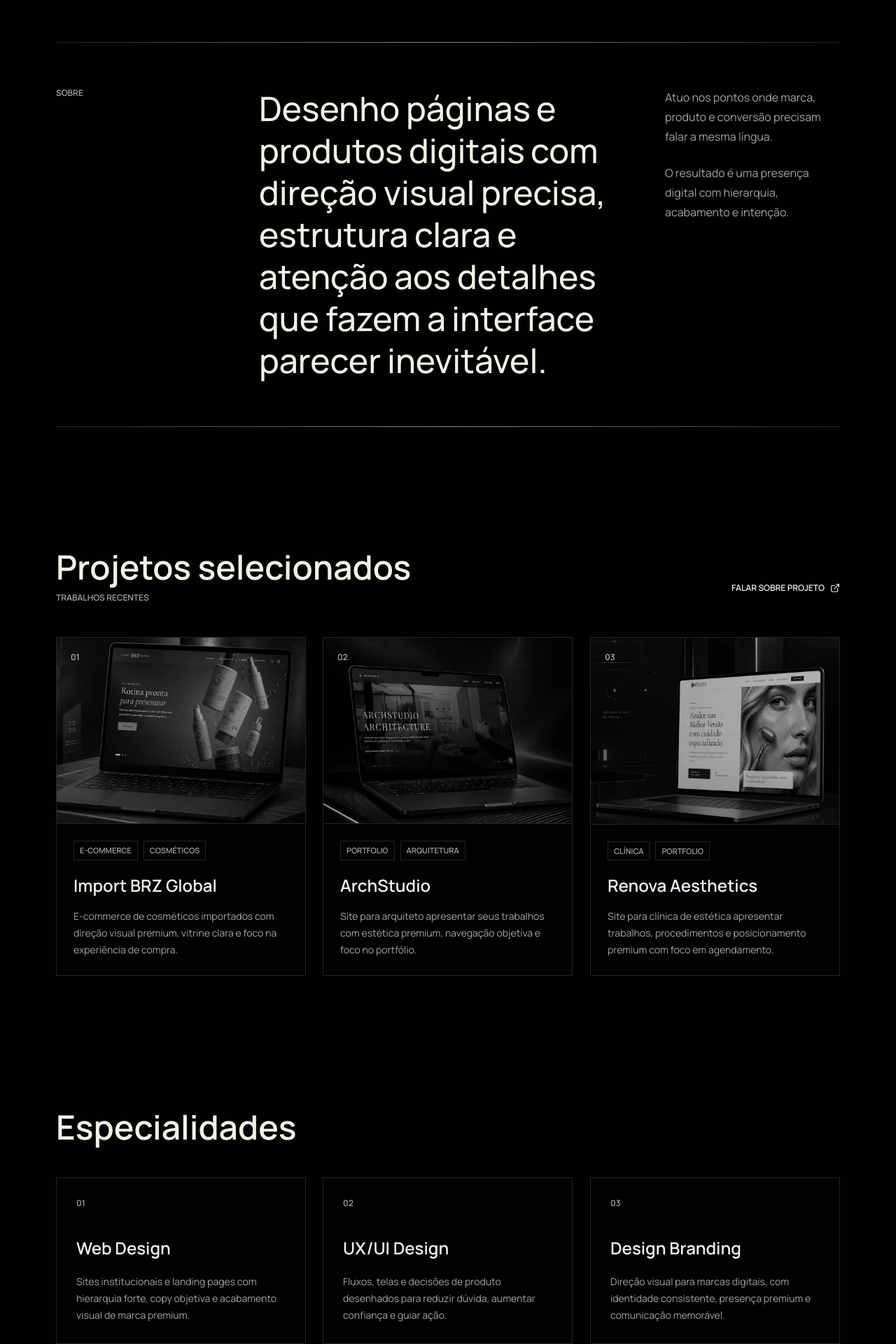
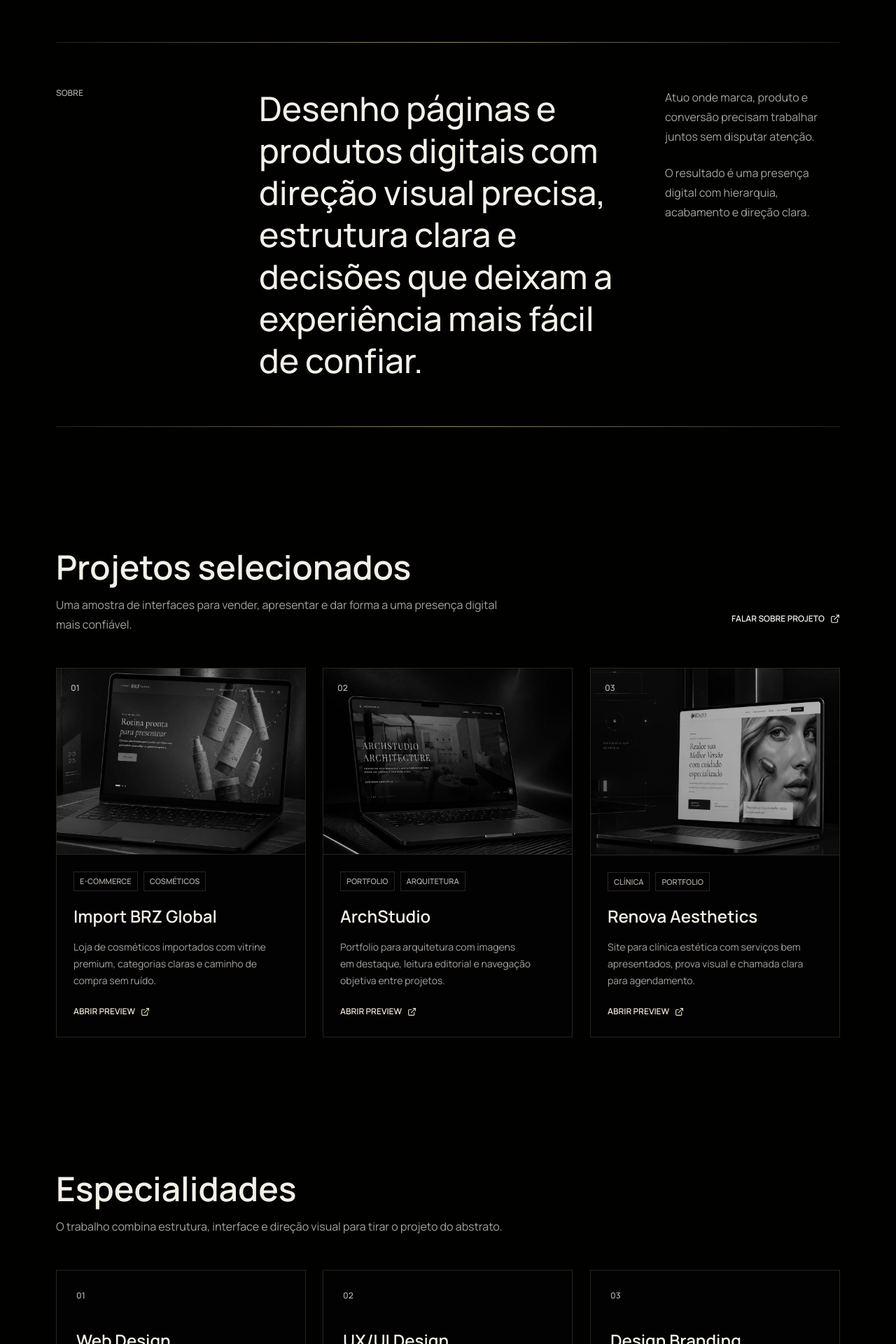
Before and after one commit to Monteiromathe550/matheus-portifolio, a React (Vite) app: page / in a window 1280 px wide. Shown: the part 820-2740 px from the top of the page at 70% size. Built offline with nearby package versions, Linux system fonts and the light colour scheme; a web font is replaced by a local one.

Commit message:
Refine section structure and copy

```diff
--- a/src/App.tsx
+++ b/src/App.tsx
@@ -25,9 +25,9 @@ const projects: Project[] = [
     tags: ["E-commerce", "Cosméticos"],
     image: importBrzImage,
     liveUrl: "https://solange-cosm-ticos-main.vercel.app/",
-    summary: "E-commerce de cosméticos importados com direção visual premium, vitrine clara e foco na experiência de compra.",
-    challenge: "Apresentar cosméticos importados com uma vitrine elegante, clara e preparada para compra.",
-    result: "Uma narrativa visual mais premium, produtos em destaque e uma experiência direta para escolher kits e cosméticos.",
+    summary: "Loja de cosméticos importados com vitrine premium, categorias claras e caminho de compra sem ruído.",
+    challenge: "Organizar uma oferta variada de cosméticos importados sem perder elegância, confiança e ritmo de navegação.",
+    result: "Vitrine mais clara, produtos com presença visual e uma jornada direta para comparar opções e iniciar a compra.",
   },
   {
     title: "ArchStudio",
@@ -35,9 +35,9 @@ const projects: Project[] = [
     tags: ["Portfolio", "Arquitetura"],
     image: archstudioImage,
     liveUrl: "https://site-arquitetura-psi.vercel.app/",
-    summary: "Site para arquiteto apresentar seus trabalhos com estética premium, navegação objetiva e foco no portfólio.",
-    challenge: "Criar uma presença digital para arquitetos apresentarem seus trabalhos com impacto visual e leitura profissional.",
-    result: "Portfolio com presença sofisticada, projetos em destaque e narrativa clara para apresentar o trabalho do arquiteto.",
+    summary: "Portfolio para arquitetura com imagens em destaque, leitura editorial e navegação objetiva entre projetos.",
+    challenge: "Dar protagonismo aos projetos sem transformar o site em uma galeria pesada ou confusa.",
+    result: "Uma presença sofisticada, com hierarquia visual clara e espaço para cada projeto respirar.",
   },
   {
     title: "Renova Aesthetics",
@@ -45,23 +45,23 @@ const projects: Project[] = [
     tags: ["Clínica", "Portfolio"],
     image: renovaImage,
     liveUrl: "https://renova-aesthetics.vercel.app/",
-    summary: "Site para clínica de estética apresentar trabalhos, procedimentos e posicionamento premium com foco em agendamento.",
-    challenge: "Apresentar uma clínica de estética com confiança, sofisticação e espaço para mostrar trabalhos e procedimentos.",
-    result: "Site institucional refinado, com apresentação clara dos serviços e caminho direto para agendamento.",
+    summary: "Site para clínica estética com serviços bem apresentados, prova visual e chamada clara para agendamento.",
+    challenge: "Comunicar confiança e sofisticação sem deixar procedimentos, resultados e contato competindo pela atenção.",
+    result: "Interface refinada, serviços mais fáceis de entender e caminho de contato direto para novos agendamentos.",
   },
 ]
 
 const specialties = [
-  ["Web Design", "Sites institucionais e landing pages com hierarquia forte, copy objetiva e acabamento visual de marca premium."],
-  ["UX/UI Design", "Fluxos, telas e decisões de produto desenhados para reduzir dúvida, aumentar confiança e guiar ação."],
-  ["Design Branding", "Direção visual para marcas digitais, com identidade consistente, presença premium e comunicação memorável."],
+  ["Web Design", "Sites institucionais, landing pages e portfólios com hierarquia forte, copy objetiva e acabamento premium."],
+  ["UX/UI Design", "Jornadas, telas e decisões de interface pensadas para reduzir dúvida e guiar a próxima ação."],
+  ["Design Branding", "Direção visual para marcas digitais que precisam parecer consistentes, confiáveis e fáceis de reconhecer."],
 ]
 
 const processSteps = [
-  ["01", "Diagnóstico", "Entendo objetivo, público, referência visual e o que precisa converter para definir a direção certa."],
-  ["02", "Direção", "Transformo o briefing em estrutura, hierarquia, estilo visual e primeira rota de experiência."],
-  ["03", "Interface", "Desenho telas com atenção a ritmo, responsividade, clareza de ação e detalhes de acabamento."],
-  ["04", "Entrega", "Organizo próximos passos, ajustes finais e arquivos ou publicação para a presença digital ficar pronta."],
+  ["01", "Diagnóstico", "Alinho objetivo, público, referências e decisão principal que a página precisa facilitar."],
+  ["02", "Direção", "Transformo o briefing em estrutura, hierarquia, tom visual e caminho de navegação."],
+  ["03", "Interface", "Desenho as telas com ritmo, responsividade, clareza de ação e acabamento visual."],
+  ["04", "Entrega", "Fecho ajustes, preparo publicação ou arquivos finais e deixo os próximos passos organizados."],
 ]
 
 const navItems = [
@@ -379,13 +379,13 @@ function Hero() {
           </span>
         </h1>
         <p className="hero-copy max-w-xl text-base leading-8 text-muted-foreground md:text-lg">
-          {keepLastWordsTogether("Criação de interfaces, sites e experiências digitais pensadas para unir estética, usabilidade e conversão. Minimalismo com propósito.")}
+          {keepLastWordsTogether("Interfaces e sites com direção visual, navegação clara e acabamento pensado para transformar visita em confiança.")}
         </p>
         <a href="#projetos" className="hero-cta mt-12 inline-flex items-center gap-4 text-xs font-semibold uppercase text-muted-foreground transition-colors duration-500 hover:text-primary">
           <span className="hero-cta-icon grid h-12 w-12 place-items-center border border-border">
             <ArrowDown size={17} />
           </span>
-          Ver projetos
+          Ver trabalhos
         </a>
       </div>
     </section>
@@ -397,10 +397,12 @@ function Projects() {
 
   return (
     <section id="projetos" className="projects-section mx-auto max-w-[1440px] px-6 py-24 md:px-20" aria-labelledby="projects-title">
-      <div className="mb-12 flex flex-col justify-between gap-4 md:flex-row md:items-end">
-        <div data-reveal="heading">
+      <div className="mb-12 flex flex-col justify-between gap-5 md:flex-row md:items-end">
+        <div className="max-w-2xl" data-reveal="heading">
           <h2 id="projects-title" className="text-4xl font-medium text-primary md:text-5xl">Projetos selecionados</h2>
-          <p className="mt-3 text-xs font-semibold uppercase text-muted-foreground">Trabalhos recentes</p>
+          <p className="mt-4 text-base leading-7 text-muted-foreground">
+            Uma amostra de interfaces para vender, apresentar e dar forma a uma presença digital mais confiável.
+          </p>
         </div>
         <a href="#contato" className="section-action inline-flex items-center gap-2 text-xs font-semibold uppercase text-primary" data-reveal="heading" style={revealStyle(1)}>
           Falar sobre projeto <ExternalLink size={14} />
@@ -431,6 +433,9 @@ function Projects() {
               </div>
               <h3 className="mb-4 text-2xl font-medium text-primary">{project.title}</h3>
               <p className="text-sm leading-6 text-muted-foreground">{keepLastWordsTogether(project.summary)}</p>
+              <span className="project-card-action mt-6 inline-flex items-center gap-2 text-xs font-semibold uppercase text-primary">
+                Abrir preview <ExternalLink size={13} />
+              </span>
             </div>
           </button>
         ))}
@@ -546,11 +551,11 @@ function About() {
   return (
     <section id="sobre" className="about-section mx-auto max-w-[1440px] px-6 py-20 md:px-20" aria-labelledby="about-title">
       <div className="about-panel grid gap-10 border-y border-border py-16 lg:grid-cols-12" data-reveal="line">
-        <p id="about-title" className="text-xs font-semibold uppercase text-muted-foreground lg:col-span-3">Sobre</p>
-        <ScrollRevealText text="Desenho páginas e produtos digitais com direção visual precisa, estrutura clara e atenção aos detalhes que fazem a interface parecer inevitável." />
+        <h2 id="about-title" className="font-sans text-xs font-semibold uppercase text-muted-foreground lg:col-span-3">Sobre</h2>
+        <ScrollRevealText text="Desenho páginas e produtos digitais com direção visual precisa, estrutura clara e decisões que deixam a experiência mais fácil de confiar." />
         <div className="space-y-6 text-base leading-7 text-muted-foreground lg:col-span-3">
-          <p>{keepLastWordsTogether("Atuo nos pontos onde marca, produto e conversão precisam falar a mesma língua.")}</p>
-          <p>{keepLastWordsTogether("O resultado é uma presença digital com hierarquia, acabamento e intenção.")}</p>
+          <p>{keepLastWordsTogether("Atuo onde marca, produto e conversão precisam trabalhar juntos sem disputar atenção.")}</p>
+          <p>{keepLastWordsTogether("O resultado é uma presença digital com hierarquia, acabamento e direção clara.")}</p>
         </div>
       </div>
     </section>
@@ -560,7 +565,12 @@ function About() {
 function Services() {
   return (
     <section id="servicos" className="services-section mx-auto max-w-[1440px] px-6 py-24 md:px-20" aria-labelledby="services-title">
-      <h2 id="services-title" className="mb-12 text-4xl font-medium text-primary md:text-5xl" data-reveal="heading">Especialidades</h2>
+      <div className="mb-12 max-w-2xl" data-reveal="heading">
+        <h2 id="services-title" className="text-4xl font-medium text-primary md:text-5xl">Especialidades</h2>
+        <p className="mt-4 text-base leading-7 text-muted-foreground">
+          O trabalho combina estrutura, interface e direção visual para tirar o projeto do abstrato.
+        </p>
+      </div>
       <div className="services-grid grid gap-6 md:grid-cols-3">
         {specialties.map(([title, text], index) => (
           <div key={title} className="service-card border border-border bg-card p-7" data-reveal="card" style={revealStyle(index)}>
@@ -580,7 +590,10 @@ function Process() {
       <div className="grid gap-10 border-y border-border py-14 lg:grid-cols-[0.75fr_1.25fr] lg:gap-20">
         <div data-reveal="heading">
           <p className="mb-5 text-xs font-semibold uppercase text-muted-foreground">Processo</p>
-          <h2 id="process-title" className="max-w-md text-4xl font-medium leading-tight text-primary md:text-5xl">Clareza antes de construir</h2>
+          <h2 id="process-title" className="max-w-md text-4xl font-medium leading-tight text-primary md:text-5xl">Do briefing à entrega</h2>
+          <p className="mt-5 max-w-md text-base leading-7 text-muted-foreground">
+            Cada etapa reduz ambiguidade antes de virar tela, para decisões visuais terem função.
+          </p>
         </div>
         <div className="process-list divide-y divide-border" data-reveal="timeline">
           {processSteps.map(([number, title, text]) => (
@@ -606,10 +619,10 @@ function Contact() {
           <p className="mb-5 text-xs font-semibold uppercase text-muted-foreground">Contato</p>
           <h2 id="contact-title" className="mb-7 text-4xl font-medium leading-tight text-primary md:text-5xl">Iniciar projeto</h2>
           <p className="max-w-md text-base leading-7 text-muted-foreground">
-            {keepLastWordsTogether("Conte o que você quer construir. Eu retorno com próximos passos, escopo inicial e uma direção clara para começarmos sem chute de preço.")}
+            {keepLastWordsTogether("Conte o que precisa sair do papel. Eu retorno com próximos passos, escopo inicial e uma direção clara para começar.")}
           </p>
           <p className="mt-5 max-w-md text-sm leading-6 text-muted-foreground">
-            {keepLastWordsTogether("O orçamento previsto ajuda a ajustar profundidade, prazo e prioridade desde a primeira resposta.")}
+            {keepLastWordsTogether("O orçamento previsto ajuda a ajustar profundidade, prazo e prioridade já na primeira resposta.")}
           </p>
           <div className="contact-channels mt-9" aria-label="Canais de contato">
             <a href="mailto:matheusapm550@gmail.com" className="contact-channel group">
--- a/src/index.css
+++ b/src/index.css
@@ -592,6 +592,28 @@ html.motion-ready .about-panel[data-reveal-visible="true"]::after {
   transform: translate3d(0, -1px, 0);
 }
 
+.project-card-action {
+  color: color-mix(in oklch, var(--primary) 82%, var(--secondary));
+  transition:
+    color 300ms ease,
+    transform 360ms cubic-bezier(0.16, 1, 0.3, 1);
+}
+
+.project-card-action svg {
+  transition: transform 360ms cubic-bezier(0.16, 1, 0.3, 1);
+}
+
+.project-card:hover .project-card-action,
+.project-card:focus-visible .project-card-action {
+  color: var(--secondary);
+  transform: translate3d(0, -1px, 0);
+}
+
+.project-card:hover .project-card-action svg,
+.project-card:focus-visible .project-card-action svg {
+  transform: translate3d(2px, -2px, 0);
+}
+
 .service-card {
   transition:
     border-color 420ms ease,
@@ -1128,8 +1150,8 @@ html.motion-ready .process-list[data-reveal-visible="true"]::before {
   .projects-section,
   .services-section,
   .contact-section {
-    padding-top: 5rem;
-    padding-bottom: 5rem;
+    padding-top: 4.5rem;
+    padding-bottom: 4.5rem;
   }
 
   .projects-section h2,
@@ -1142,7 +1164,7 @@ html.motion-ready .process-list[data-reveal-visible="true"]::before {
   }
 
   .services-section {
-    padding-top: 5.25rem;
+    padding-top: 4.75rem;
   }
 
   .services-section h2 {
@@ -1190,12 +1212,12 @@ html.motion-ready .process-list[data-reveal-visible="true"]::before {
   }
 
   .process-section {
-    padding-top: 4.75rem;
+    padding-top: 4.35rem;
   }
 
   .process-section > div {
     gap: 2rem;
-    padding-block: 3.25rem;
+    padding-block: 3rem;
   }
 
   .process-list::before,
@@ -1236,7 +1258,7 @@ html.motion-ready .process-list[data-reveal-visible="true"]::before {
   }
 
   .contact-section {
-    padding-top: 4.5rem;
+    padding-top: 4.25rem;
   }
 
   .contact-social-link {
```
